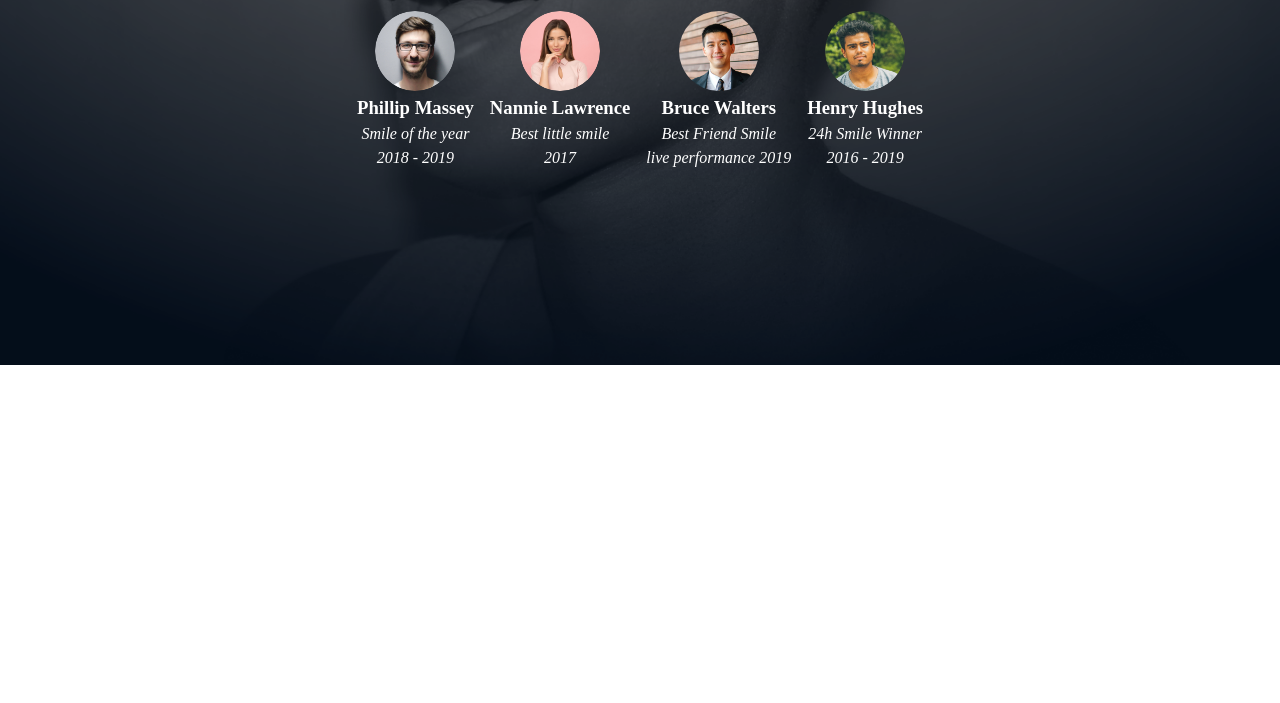
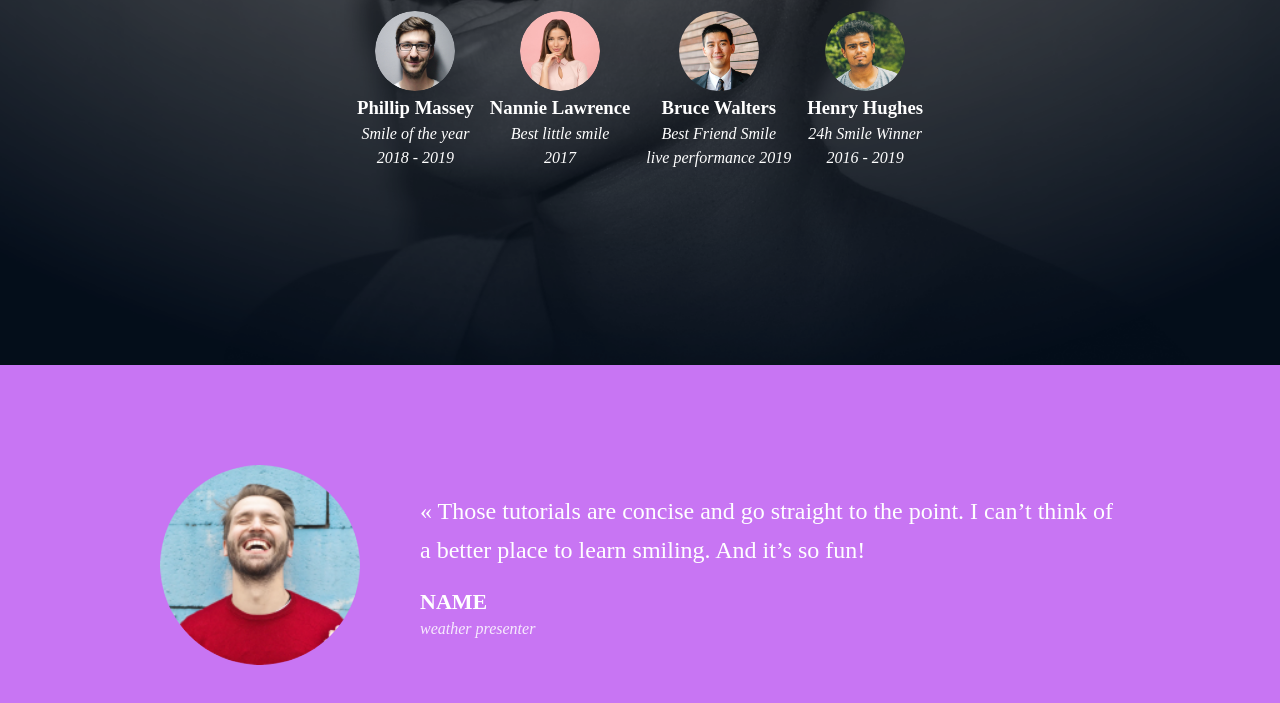
Before and after one commit to jerry-Rawlings/alx_html_css, a plain HTML site: page css_advanced/index.html in a window 1280 px wide. Shown: the part 435-1138 px from the top of the page. Before the commit the page ends 800 px from the top, so only its background shows below. Drawn offline with Linux system fonts and the light colour scheme.

Commit message:
Quote styles added

```diff
--- a/css_advanced/index.html
+++ b/css_advanced/index.html
@@ -7,7 +7,7 @@
   <link rel="stylesheet" href="styles.css">
 </head>
 <body>
-
+<main>
   <!-- HERO SECTION -->
   <section class="hero">
     <nav>
@@ -57,9 +57,23 @@
     </div>
   </section>
 
- <!--<main>
+  <section class="testimonial">
+            <div>
+                <img src="5.png" alt="image">
+            </div>
+            <div>
+                <blockquote>« Those tutorials are concise and go straight to the point. I can’t think of a better place to learn smiling. And it’s so fun!</blockquote>
+                <h3>NAME</h3>
+                <P>weather presenter</P>
+            </div>
+        </section>
 
-  </main>
+
+</main>
+
+ <!--
+
+
 
   <footer>
     <section>
--- a/css_advanced/styles.css
+++ b/css_advanced/styles.css
@@ -152,3 +152,63 @@
   .teachers { flex-direction: column; gap:12px; }
   .hero nav ul { display:none; }
 }
+
+
+/* =========================
+   TESTIMONIAL SECTION
+   ========================= */
+
+.testimonial {
+  background: #c875f3;
+  color: #ffffff;
+  display: flex;
+  align-items: center;
+  justify-content: center;
+  gap: 60px;
+  padding: 100px 40px;
+}
+
+/* Circular image */
+.testimonial img {
+  width: 200px;
+  height: 200px;
+  object-fit: cover;
+  border-radius: 50%;
+  display: block;
+}
+
+/* Quote text */
+.testimonial blockquote {
+  font-size: 24px;
+  font-weight: 300;
+  line-height: 1.6;
+  max-width: 700px;
+  margin-bottom: 20px;
+}
+
+/* Name */
+.testimonial h3 {
+  font-size: 22px;
+  font-weight: 600;
+  margin-bottom: 5px;
+}
+
+/* Job text */
+.testimonial p {
+  font-size: 16px;
+  font-style: italic;
+  opacity: 0.85;
+  margin: 0;
+}
+
+/* Responsive layout */
+@media (max-width: 768px) {
+  .testimonial {
+    flex-direction: column;
+    text-align: center;
+  }
+
+  .testimonial blockquote {
+    max-width: 100%;
+  }
+}
```
Also changed, not shown: css_advanced/5.png (added).
